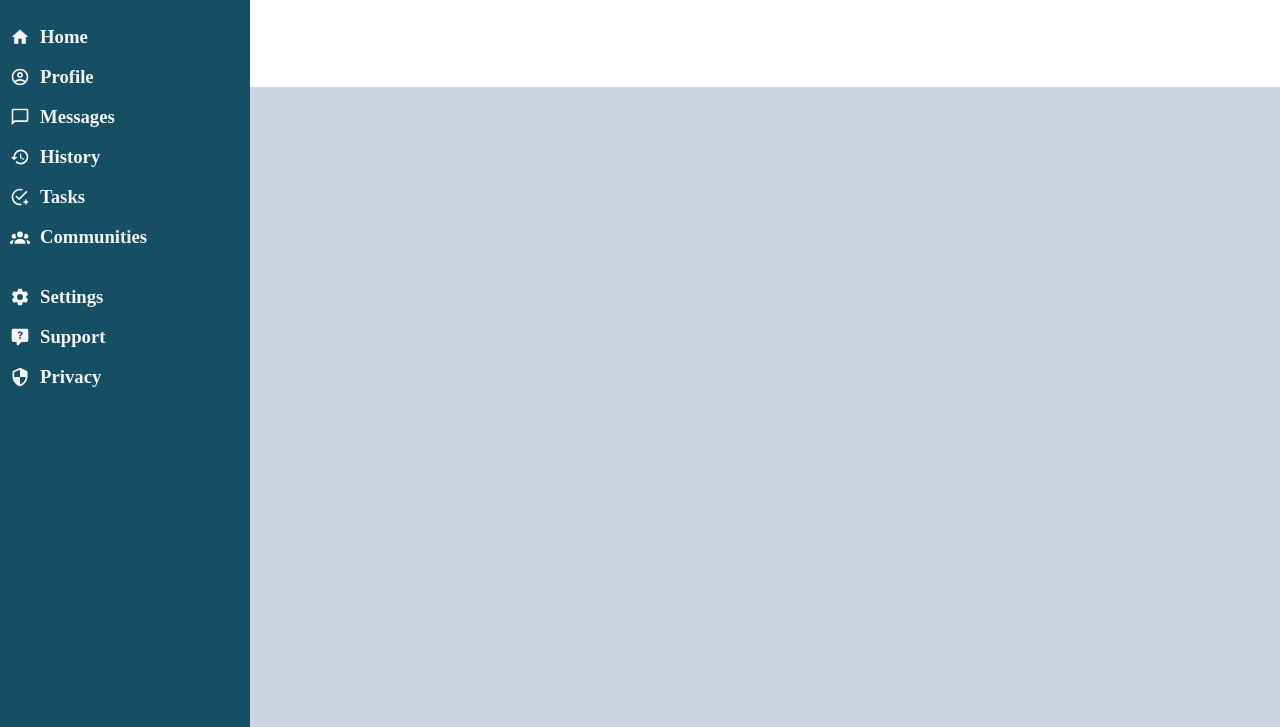
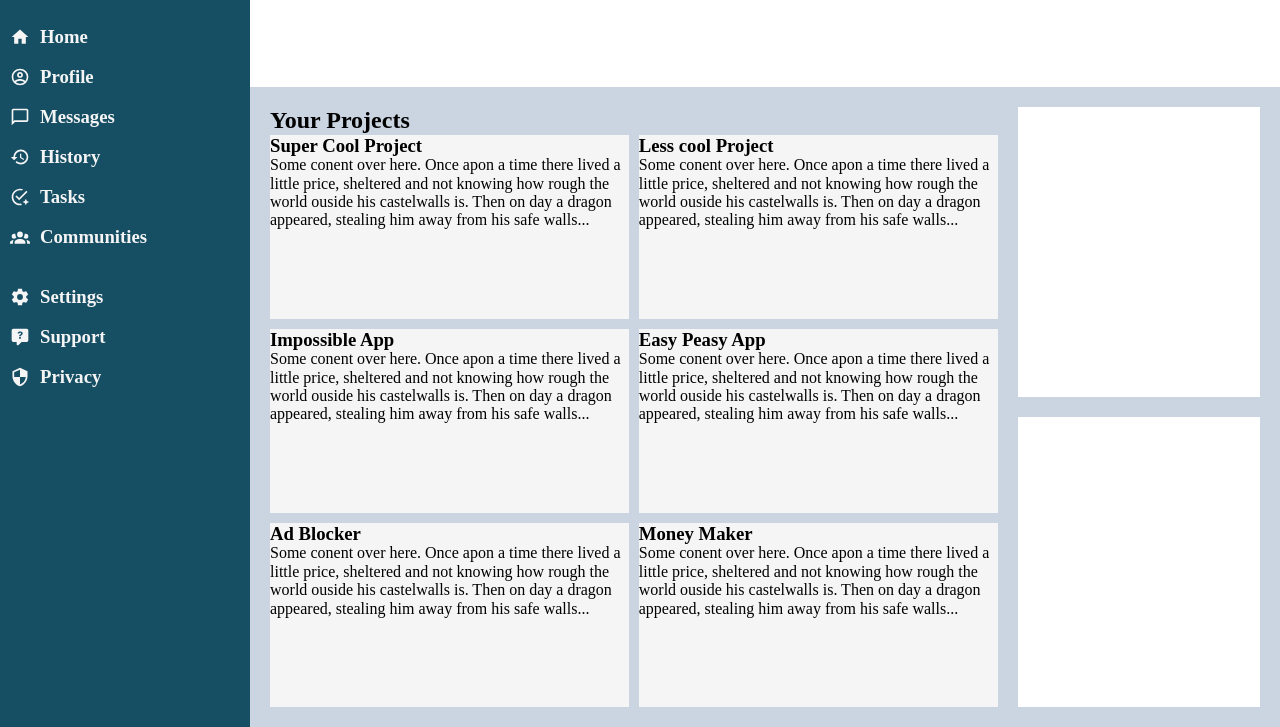
Before and after one commit to LinA636/top_admin_dashboard, a plain HTML site: page index.html in a window 1280 px wide. Shown: the part 73-800 px from the top of the page. Drawn offline with Linux system fonts and the light colour scheme.

Commit message:
write html structure for the card_container for the main_content and structure the grid for the same card_container

```diff
--- a/index.html
+++ b/index.html
@@ -101,7 +101,85 @@
     </div>
 
     <div class="main_content">
+      <div class="your_projects">
+        <h2 class="content_title">Your Projects</h2>
 
+        <div class="card_container">
+          <div class="card">
+            <h3 class="card_title">Super Cool Project</h3>
+            <p class="card_text">
+              Some conent over here. Once apon a time
+              there lived a little price, sheltered and not knowing how
+              rough the world ouside his castelwalls is. Then on day a dragon
+              appeared, stealing him away from his safe walls...
+            </p>
+            <div class="card_links"></div>
+          </div>
+
+          <div class="card">
+            <h3 class="card_title">Less cool Project</h3>
+            <p class="card_text">
+              Some conent over here. Once apon a time
+              there lived a little price, sheltered and not knowing how
+              rough the world ouside his castelwalls is. Then on day a dragon
+              appeared, stealing him away from his safe walls...
+            </p>
+            <div class="card_links"></div>
+          </div>
+
+          <div class="card">
+            <h3 class="card_title">Impossible App</h3>
+            <p class="card_text">
+              Some conent over here. Once apon a time
+              there lived a little price, sheltered and not knowing how
+              rough the world ouside his castelwalls is. Then on day a dragon
+              appeared, stealing him away from his safe walls...
+            </p>
+            <div class="card_links"></div>
+          </div>
+
+          <div class="card">
+            <h3 class="card_title">Easy Peasy App</h3>
+            <p class="card_text">
+              Some conent over here. Once apon a time
+              there lived a little price, sheltered and not knowing how
+              rough the world ouside his castelwalls is. Then on day a dragon
+              appeared, stealing him away from his safe walls...
+            </p>
+            <div class="card_links"></div>
+          </div>
+
+          <div class="card">
+            <h3 class="card_title">Ad Blocker</h3>
+            <p class="card_text">
+              Some conent over here. Once apon a time
+              there lived a little price, sheltered and not knowing how
+              rough the world ouside his castelwalls is. Then on day a dragon
+              appeared, stealing him away from his safe walls...
+            </p>
+            <div class="card_links"></div>
+          </div>
+
+          <div class="card">
+            <h3 class="card_title">Money Maker</h3>
+            <p class="card_text">
+              Some conent over here. Once apon a time
+              there lived a little price, sheltered and not knowing how
+              rough the world ouside his castelwalls is. Then on day a dragon
+              appeared, stealing him away from his safe walls...
+            </p>
+            <div class="card_links"></div>
+          </div>
+        </div>
+      </div>
+
+      <div class="announcements">
+
+      </div>
+
+      <div class="trending">
+
+      </div>
     </div>
   </body>
 </html>
--- a/style.css
+++ b/style.css
@@ -81,4 +81,38 @@ svg {
 /* main content */
 .main_content {
   background-color: var(--background-color-main-container);
+  padding: 20px;
+
+  display: grid;
+  grid-template-rows: 1fr 1fr;
+  grid-template-columns: 3fr 1fr;
+  gap: 20px;
 }
+
+.your_projects {
+  grid-row: 1/ span 2;
+
+  display: flex;
+  flex-direction: column;
+  justify-content: start;
+  align-items: start;
+}
+
+.your_projects .card_container {
+  flex: 1;
+  align-self: stretch;
+
+  display: grid;
+  grid-template-columns: 1fr 1fr;
+  gap: 10px;
+}
+
+.card {
+  background-color: var(--background-color-cards);
+}
+
+
+.announcements,
+.trending {
+  background-color: white;
+}
```
